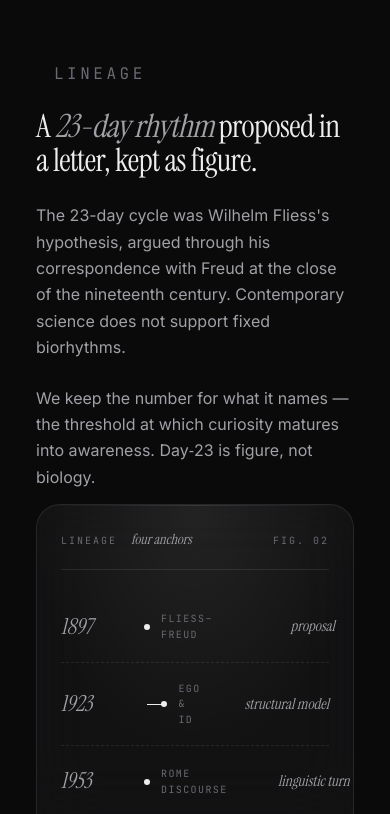
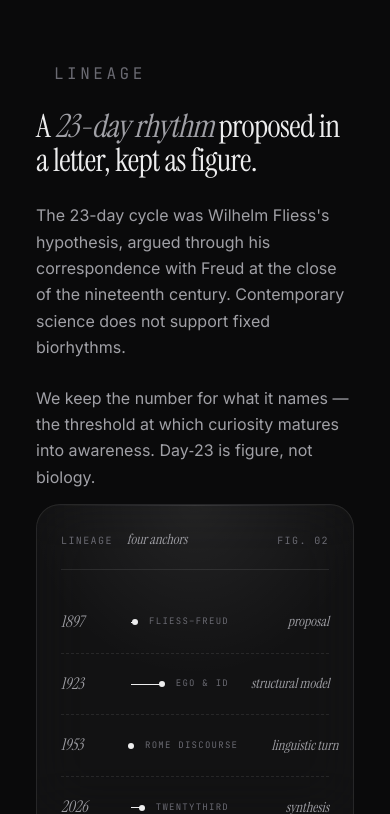
Before and after one commit to drjohn-code/twentythird, a Next.js app: page /about in a window 390 px wide. Shown: the part 1186-2000 px from the top of the page. Built offline with nearby package versions, Linux system fonts and the light colour scheme.

Commit message:
mobile responsive

```diff
--- a/app/contact/page.tsx
+++ b/app/contact/page.tsx
@@ -32,7 +32,7 @@ export default function ContactPage() {
       </Reveal>
 
       {/* FORM + CONTACT DETAILS */}
-      <section className="page-section">
+      <section className="page-section contact-form-section">
         <div className="container">
           <div className="contact-split">
             <FigureCard
--- a/app/globals.css
+++ b/app/globals.css
@@ -807,10 +807,10 @@ section{position:relative;}
 @media (max-width: 980px){
   .hero{
     grid-template-columns:1fr;
-    padding:80px 36px 60px;
-    min-height:auto;
+    padding:80px 36px 36px;
+    min-height:100vh;
     position:relative;
-    align-items:end;
+    display:flex;flex-direction:column;justify-content:flex-end;
   }
   .hero h1{
     font-size:clamp(36px, 9vw, 48px);
@@ -839,14 +839,20 @@ section{position:relative;}
     padding:0;
     order:1;
   }
+  .hero .cta-row{
+    display:flex;flex-direction:row;align-items:center;gap:16px;flex-wrap:nowrap;
+  }
+  .hero .cta{
+    width:auto;align-self:flex-start;
+  }
 
   .philosophy{
     position:relative;
     grid-template-columns:1fr;
     gap:0;
-    padding:90px 36px 70px;
+    padding:60px 36px 40px;
     min-height:auto;
-    align-items:end;
+    display:flex;flex-direction:column;justify-content:flex-end;
   }
   .philo-portrait{
     position:absolute;
@@ -887,16 +893,48 @@ section{position:relative;}
   .split-stack{gap:60px}
   .section-head{margin-bottom:48px}
   .section-head h2{font-size:clamp(32px, 7vw, 42px);line-height:1.06}
-  .philo-copy h2{font-size:clamp(30px, 6.5vw, 40px);line-height:1.1}
-  .philo-copy p.sub{font-size:15px;line-height:1.55;max-width:none}
-  .philo-meta{flex-direction:column;gap:18px;align-items:flex-start}
+  .philo-copy h2{font-size:clamp(28px, 6.4vw, 38px);line-height:1.08}
+  .philo-copy p.sub{font-size:15px;line-height:1.5;max-width:none}
+  .philo-meta{
+    display:flex;flex-direction:row;gap:18px;flex-wrap:nowrap;
+    justify-content:space-between;align-items:flex-start;
+  }
+  .philo-meta div{display:flex;flex-direction:column;gap:4px;min-width:0}
+  .philo-meta .label{font-size:9px;letter-spacing:0.18em}
+  .philo-meta .val{font-size:clamp(12px, 3.6vw, 14px);line-height:1.15}
+  .philo-meta div:nth-child(2) .val,
+  .philo-meta div:nth-child(3) .val{white-space:nowrap}
   .final{padding:80px 0;min-height:auto}
   .final h2{font-size:clamp(34px, 8vw, 44px);line-height:1.05;margin-bottom:32px}
   .cta-row{flex-direction:column;align-items:flex-start;gap:18px}
   .final .cta-row{align-items:center}
-  .cta{padding:14px 22px;font-size:12.5px;white-space:nowrap}
-  .pattern-summary{grid-template-columns:1fr;gap:18px;justify-items:start}
-  .pattern-summary .ps-row{align-items:flex-start;text-align:left}
+  .cta{padding:10px 18px;font-size:13px;white-space:nowrap}
+
+  .split-visual .vh{font-size:10px;letter-spacing:0.14em}
+  .split-visual .vh > span:last-child{white-space:nowrap}
+  .pattern-list li{grid-template-columns:48px 1fr 78px}
+  .pattern-list .year{font-size:16px}
+  .pattern-list .out{font-size:14px;white-space:nowrap}
+  .pattern-list .bar-label{font-size:9px;white-space:nowrap}
+  .pattern-summary{
+    display:flex;flex-direction:row;gap:14px;
+    justify-content:space-between;align-items:flex-start;
+    grid-template-columns:none;justify-items:initial;
+  }
+  .pattern-summary .ps-row{flex-direction:column;gap:4px;align-items:flex-start;text-align:left}
+  .pattern-summary .k{font-size:9px;letter-spacing:0.16em}
+  .pattern-summary .v{font-size:14px;white-space:nowrap}
+
+  .pc-streak{
+    display:grid;grid-template-columns:auto auto 1fr;gap:12px;align-items:center;
+  }
+  .pc-streak .streak-label{font-size:9px;letter-spacing:0.16em}
+  .pc-streak .streak-val{font-size:13px;white-space:nowrap}
+  .pc-streak .streak-mini{margin-left:0;overflow:hidden;min-width:0}
+  .pc-stream-row .time,
+  .pc-stream-row .label{font-size:10px}
+  .pc-stream-row .dur{font-size:12px}
+
   .theme-toggle{display:none}
   .footer-grid{grid-template-columns:1fr 1fr;gap:32px}
   .nav-links{display:none}
@@ -913,7 +951,7 @@ section{position:relative;}
 
 /* ------- auth pages ------- */
 .auth-shell{
-  min-height:100vh;display:grid;place-items:center;padding:120px 24px 60px;
+  min-height:100vh;display:grid;place-items:center;padding:105px 24px 53px;
   position:relative;z-index:2;
 }
 .auth-card{
@@ -927,17 +965,17 @@ section{position:relative;}
 .auth-card h1 em{font-style:italic}
 
 /* form grammar — strict per CLAUDE.md */
-.auth-form{display:flex;flex-direction:column;gap:28px;width:100%}
-.auth-field{display:flex;flex-direction:column;gap:10px}
+.auth-form{display:flex;flex-direction:column;gap:22px;width:100%}
+.auth-field{display:flex;flex-direction:column;gap:7px}
 .auth-field input,
 .auth-field textarea,
 .auth-field select{
-  font:inherit;color:var(--fg);font-family:var(--sans);font-size:17px;
+  font:inherit;color:var(--fg);font-family:var(--sans);font-size:16px;line-height:1.4;
   background:var(--glass-bg);border:1px solid var(--hair);
-  border-radius:3px;padding:14px 16px;width:100%;
+  border-radius:3px;padding:11px 16px;width:100%;
   transition:border-color 300ms var(--ease);
 }
-.auth-field textarea{resize:vertical;min-height:96px;line-height:1.5}
+.auth-field textarea{resize:vertical;min-height:82px;line-height:1.5}
 .auth-field input:focus,
 .auth-field textarea:focus,
 .auth-field select:focus{outline:none;border-color:var(--hair-strong)}
@@ -1076,6 +1114,7 @@ section{position:relative;}
 .page-section{padding:120px 0;position:relative}
 .page-section .container{max-width:1240px;margin:0 auto;padding:0 36px}
 .page-section .section-head{margin-bottom:64px}
+.contact-form-section{padding:104px 0}
 
 /* day-23 arc — single horizontal axis with markers */
 .day23-arc{display:flex;flex-direction:column;gap:32px;justify-content:center;height:100%}
@@ -1195,8 +1234,8 @@ section{position:relative;}
 
 /* contact: form fields */
 .contact-form{display:block}
-.field-group{display:flex;flex-direction:column;gap:28px}
-.field{display:flex;flex-direction:column;gap:10px}
+.field-group{display:flex;flex-direction:column;gap:22px}
+.field{display:flex;flex-direction:column;gap:7px}
 .field-label{
   font-family:var(--sans);font-size:11px;font-weight:500;
   color:var(--fg-mute);letter-spacing:0.22em;text-transform:uppercase;
@@ -1205,12 +1244,12 @@ section{position:relative;}
   font:inherit;color:var(--fg);
   background:var(--glass-bg);
   border:1px solid var(--hair);border-radius:3px;
-  padding:14px 16px;font-size:17px;font-family:var(--sans);line-height:1.4;
+  padding:11px 16px;font-size:16px;font-family:var(--sans);line-height:1.4;
   transition:border-color 300ms var(--ease);
   width:100%;
 }
 .field-input:focus{outline:none;border-color:var(--hair-strong)}
-.field-textarea{resize:vertical;min-height:160px;line-height:1.55}
+.field-textarea{resize:vertical;min-height:136px;line-height:1.55}
 .field-select-wrap{position:relative}
 .field-select{
   appearance:none;-webkit-appearance:none;-moz-appearance:none;
@@ -1403,6 +1442,7 @@ section{position:relative;}
   .page-hero{padding:130px 0 40px}
   .page-hero .container{grid-template-columns:1fr;gap:48px}
   .page-section{padding:80px 0}
+  .contact-form-section{padding:70px 0}
   .day23-bar{margin:28px 4px 22px}
   .day23-label{font-size:12px}
   .contact-row{grid-template-columns:1fr;gap:6px}
@@ -1452,8 +1492,8 @@ section{position:relative;}
 .onb-headline em{font-style:italic}
 .onb-lede{margin-top:-4px}
 
-.onb-form{display:flex;flex-direction:column;gap:28px;width:100%}
-.onb-field{gap:10px}
+.onb-form{display:flex;flex-direction:column;gap:22px;width:100%}
+.onb-field{gap:7px}
 
 .onb-select-wrap{position:relative}
 .onb-select-wrap select{
@@ -1515,9 +1555,9 @@ section{position:relative;}
 .field-input,
 .field-textarea,
 .field-select{
-  font:inherit;color:var(--fg);font-family:var(--sans);font-size:17px;
+  font:inherit;color:var(--fg);font-family:var(--sans);font-size:16px;line-height:1.4;
   background:var(--glass-bg);border:1px solid var(--hair);
-  border-radius:3px;padding:14px 16px;width:100%;
+  border-radius:3px;padding:11px 16px;width:100%;
   transition:border-color 300ms var(--ease);
 }
 .field-input:focus,
@@ -1526,7 +1566,7 @@ section{position:relative;}
 .field-input.is-invalid,
 .field-textarea.is-invalid,
 .field-select.is-invalid{border-color:var(--hair-strong)}
-.field-textarea{resize:vertical;min-height:140px;line-height:1.55}
+.field-textarea{resize:vertical;min-height:119px;line-height:1.55}
 .field-select{appearance:none;-webkit-appearance:none;padding-right:40px;cursor:pointer}
 .field-select-wrap{position:relative}
 .field-select-caret{
```
